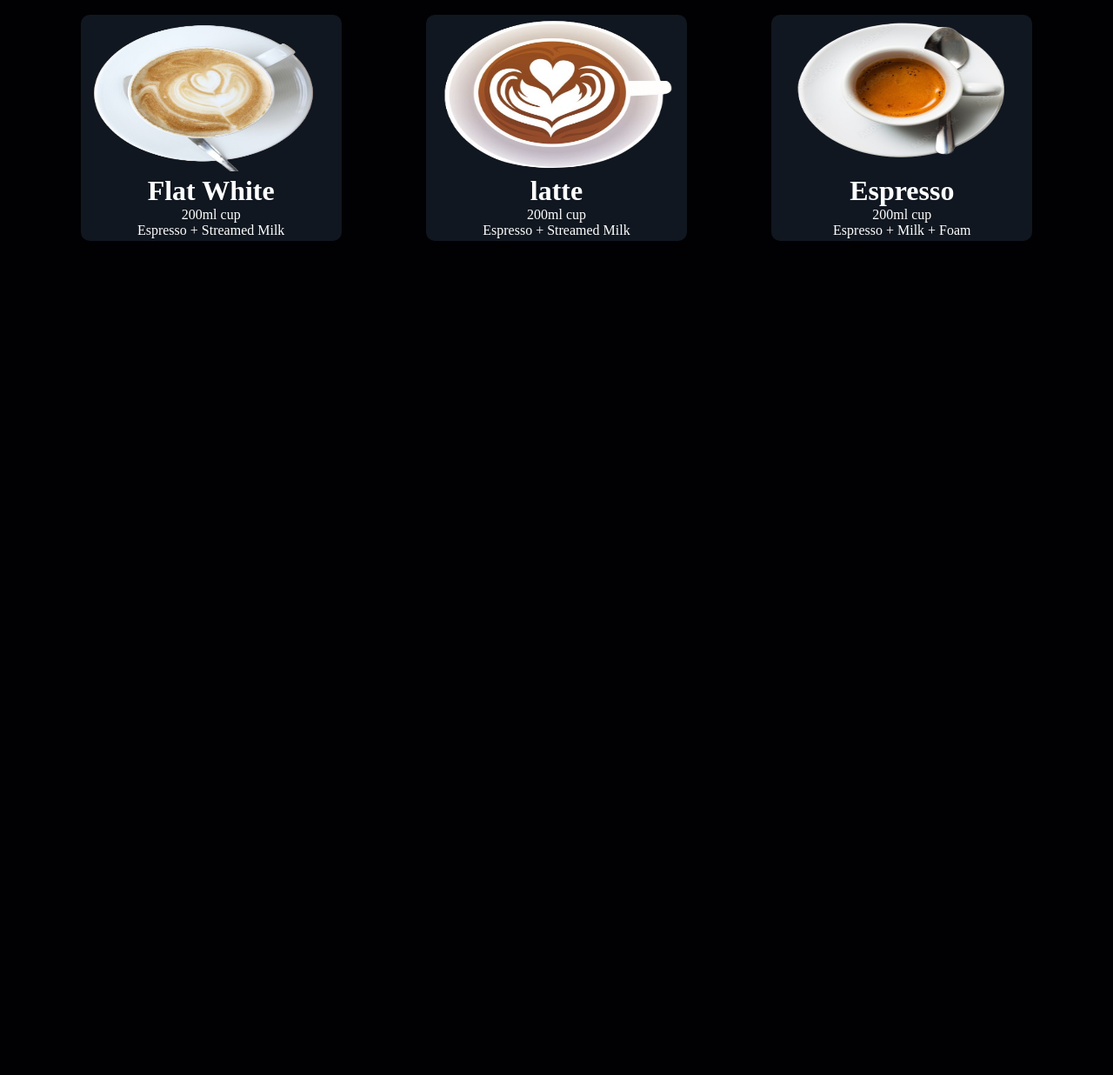
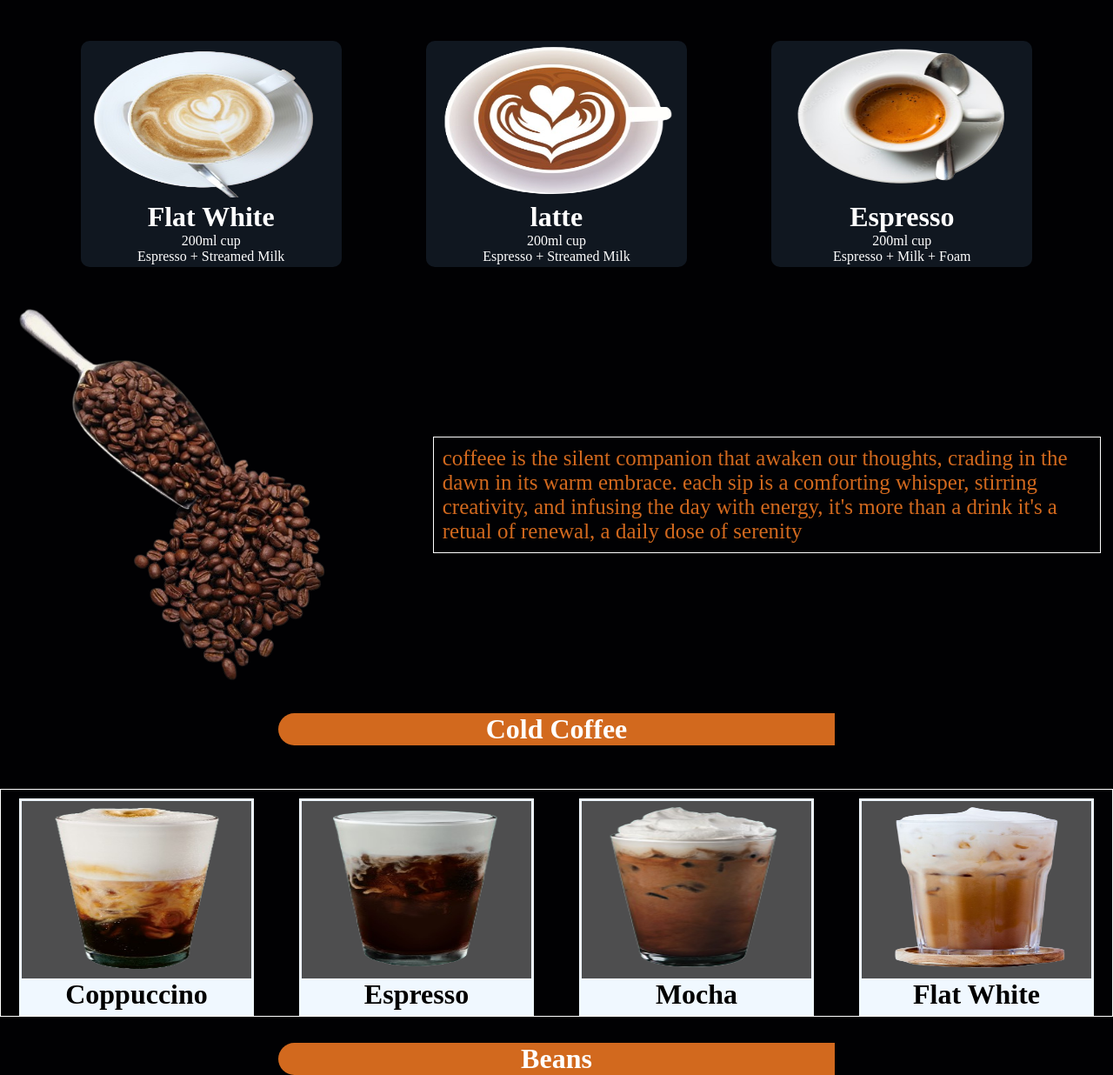
Before and after one commit to shahfawadkhan/task06-html-css-responsive-COFFEE-SHOP-website, a plain HTML site: page index.html in a window 1280 px wide. Shown: the part 970-2206 px from the top of the page at 87% size. Before the commit the page ends 1247 px from the top, so only its background shows below. Drawn offline with Linux system fonts and the light colour scheme.

Commit message:
cold coffee cup section

```diff
--- a/index.html
+++ b/index.html
@@ -90,5 +90,47 @@
             </div>
 
          </div>
+
+         <div class="image-text">
+            <div class="img-div">
+                <img src="./images/hom3.png" alt="" width="80%">
+            </div>
+            <p>coffeee is the silent companion that awaken our thoughts, crading in the dawn in its warm embrace. each sip is a comforting whisper, stirring creativity, and infusing the day with energy, it's more than a drink it's a retual of renewal, a daily dose of serenity</p>
+         </div>
+         <!-- Cold coffee section -->
+         <h1 id="coffee-section-name">Cold Coffee</h1>
+
+         <div class="cold-coffee-section">
+            <div class="cold-coffee-cup">
+                <img src="./images/iced_capici.png" alt="" width="80%" height="80%">
+                <div class="coffee-cup-name">
+                    <h1>Coppuccino</h1>
+                </div>
+            </div>
+            <div class="cold-coffee-cup">
+                <img src="./images/Iced-Espresso.png" alt="" width="80%" height="80%">
+                <div class="coffee-cup-name">
+                    <h1>Espresso</h1>
+                </div>
+            </div>
+
+            <div class="cold-coffee-cup">
+                <img src="./images/Iced-Caffe-Mocha.png" alt="" width="80%" height="80%">
+                <div class="coffee-cup-name">
+                    <h1>Mocha</h1>
+                </div>
+            </div>
+
+            <div class="cold-coffee-cup">
+                <img src="./images/Iced_Flat BIT_CREAM-.png" alt="" width="80%" height="80%">
+                <div class="coffee-cup-name">
+                    <h1>Flat White</h1>
+                </div>
+            </div>
+         </div>
+
+         <h1 id="coffee-section-name">Beans</h1>
+
+
 </body>
 </html>
--- a/style.css
+++ b/style.css
@@ -184,6 +184,7 @@ nav{
     color:white;
     width: 50%;
     margin: 0% auto;
+    margin-top: 30px;
     border-top-left-radius: 340px;
     border-bottom-left-radius: 340px;
     text-align: center;
@@ -228,7 +229,8 @@ nav{
 }
 .coffee-bg:hover{
     /* background-color:rgb(231, 236, 240); */
-    background-color:chocolate;
+    /* background-color:chocolate; */
+    background-color: aliceblue;
     color: #000000;
 
 }
@@ -241,3 +243,65 @@ nav{
     color: white;
     top: -20px;
 }
+.image-text{
+    width: 100%;
+    height: fit-content;
+    display: flex;
+    justify-content: space-around;
+    /* gap: 20px; */
+    margin-top: 40px;
+    align-items: center;
+}
+.image-text img-div{
+    width: 40%;
+    height: 100%;
+}
+.image-text p{
+    width: 60%;
+    height: fit-content;
+    color: chocolate;
+    border: 1px solid white;
+    padding: 10px;
+    font-size: 25px;
+    /* background-color: white; */
+}
+
+.cold-coffee-section{
+    display: flex;
+    justify-content: space-around;
+    flex-wrap: wrap;
+    gap: 10px;
+    width: 100%;
+    margin: 0% auto;
+    height: fit-content;
+    margin-top: 50px;
+    border: 1px solid white;
+}
+.cold-coffee-cup{
+    width: 270px;
+    height: 250px;
+    background: rgba(255, 255, 255, .3);
+    /* background-color: aliceblue; */
+    /* background: linear-gradient(rgba(0, 0, 0, 0.3), rgba(0, 0, 0, 0.3)), url('./images/back4.jpg'); */
+    background-size: cover;
+    text-align: center;
+    color: white;
+    /* border-radius: 10px; */
+    margin-top: 10px;
+    border: 1px solid white;
+    display: flex;
+    flex-direction: column;
+    justify-content: space-between;
+    align-items: center;
+    border: 3px solid aliceblue;
+}
+.coffee-cup-name{
+    background-color: aliceblue;
+    width: 100%;
+    height: 40px;
+    color: black;
+}
+.cold-coffee-cup:hover{
+    transform: translateY(-15px);
+
+}
```
Also changed, not shown: images/Iced-Caffe-Mocha.png (added), images/Iced-Espresso.png (added), images/Iced_Flat BIT_CREAM-.png (added), images/Robusta-fotor-bg-remover-20240814171535.png (added), images/arabica-fotor-bg-remover-20240814171332.png (added), images/caturra-fotor-bg-remover-20240814171418.png (added), images/espresso-fotor-bg-remover-20240814171458.png (added), images/hom3.png (added), images/iced_capici.png (added).
